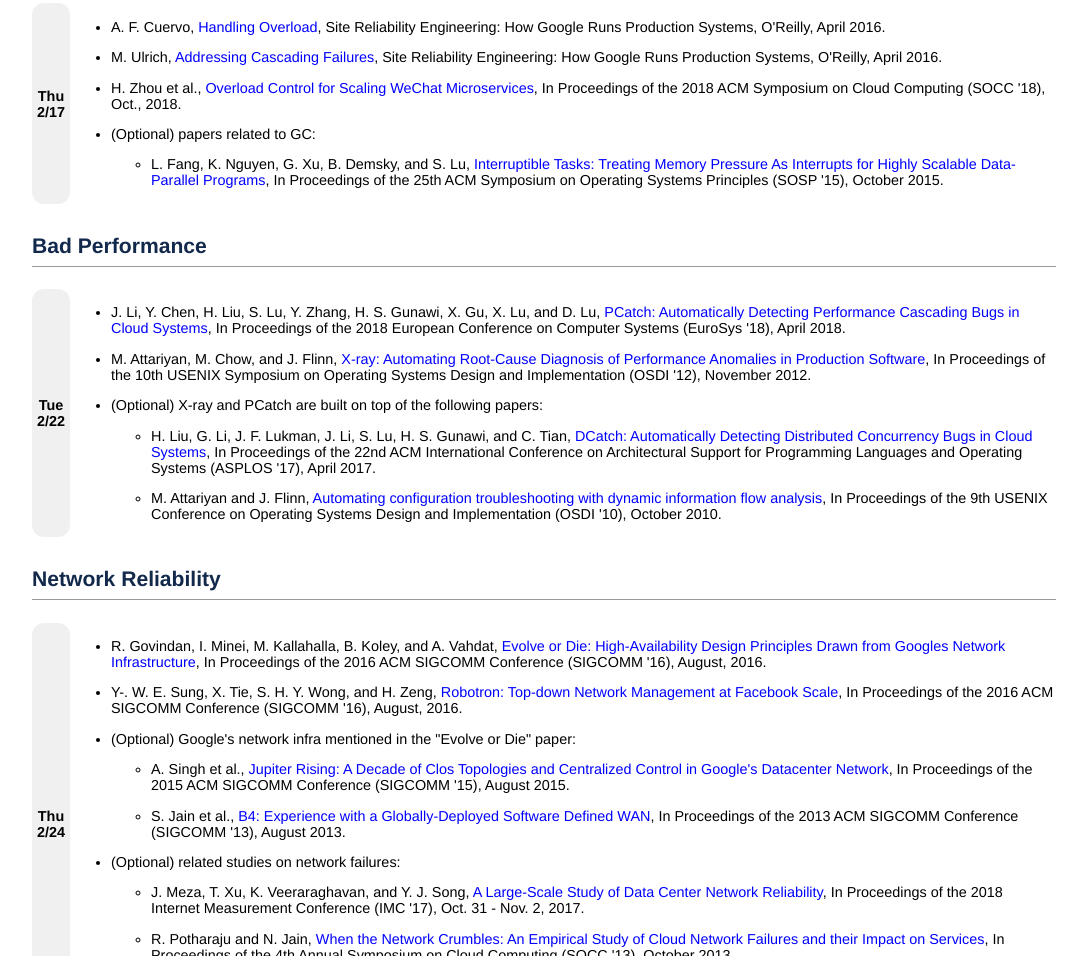
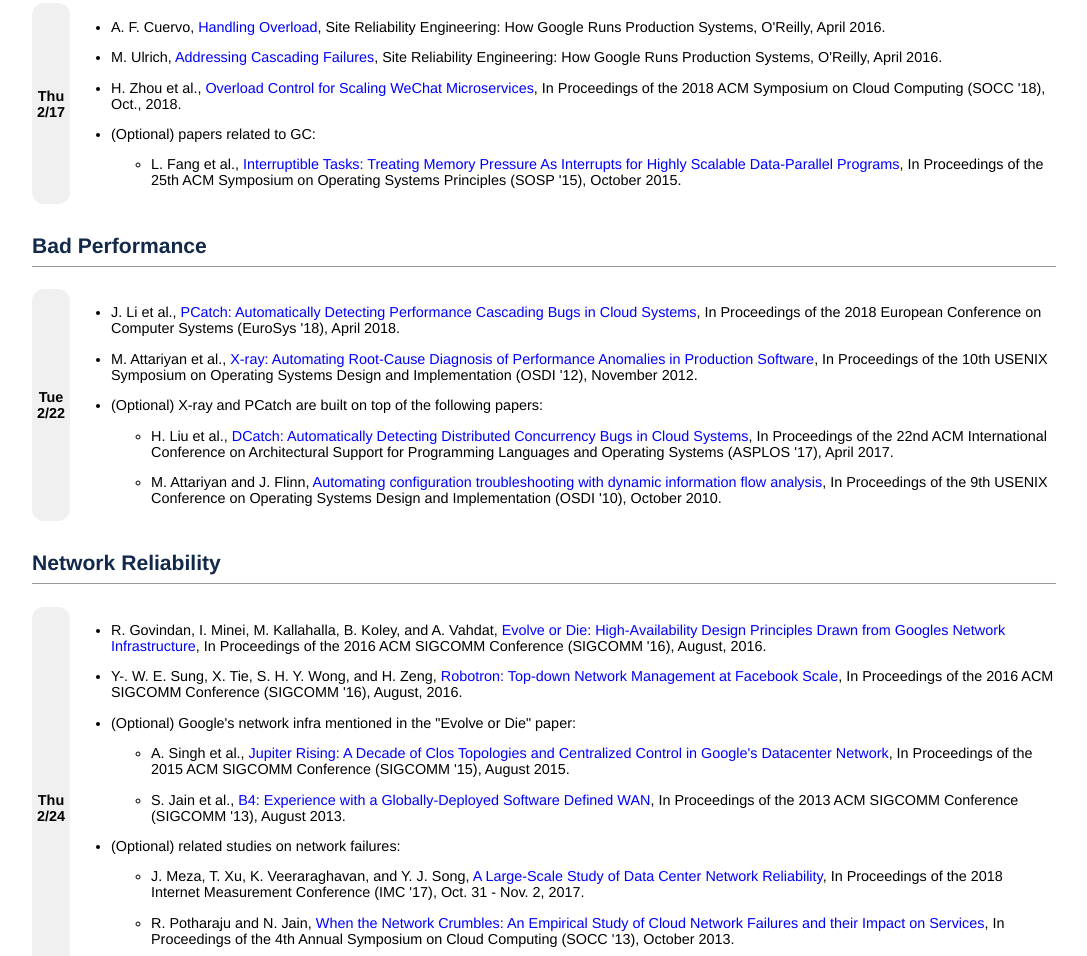
Before and after one commit to cs598txu-uiuc/cs598txu-uiuc.github.io, a plain HTML site: page spring22/readings.html in a window 1280 px wide. Shown: the part 3325-4281 px from the top of the page, without its empty margins (96-1183 px from the left). Drawn offline with Linux system fonts and the light colour scheme.

Commit message:
Update readings.html

```diff
--- a/spring22/readings.html
+++ b/spring22/readings.html
@@ -733,7 +733,7 @@
                           <li> (Optional) papers related to GC:
                                <p></p>
                             <ul>
-                                <li> L. Fang, K. Nguyen, G. Xu, B. Demsky, and S. Lu,
+                                <li> L. Fang et al.,
                                 <a class="paperlink" href="https://people.cs.uchicago.edu/~shanlu/paper/sosp15-itask.pdf" target="_blank">Interruptible
                                 Tasks: Treating Memory Pressure As Interrupts
                                 for Highly Scalable Data-Parallel Programs</a>,
@@ -778,15 +778,14 @@
                     <td class="date"><a name="6tu">Tue<br>2/22</a></td>
                     <td class="papers">
                         <ul>
-                            <li> J. Li, Y. Chen, H. Liu, S. Lu, Y. Zhang,
-                              H. S. Gunawi, X. Gu, X. Lu, and D. Lu,
+                            <li> J. Li et al.,
                                 <a class="paperlink" href="https://people.cs.uchicago.edu/~shanlu/paper/eurosys18.pdf" target="_blank">PCatch:
                                   Automatically Detecting Performance Cascading Bugs
                                   in Cloud Systems</a>,
                                   In Proceedings of the 2018 European Conference on Computer Systems (EuroSys '18), April 2018.
                                   <p></p>
                             </li>
-                            <li> M. Attariyan, M. Chow, and J. Flinn,
+                            <li> M. Attariyan et al.,
                                 <a class="paperlink" href="https://www.usenix.org/system/files/conference/osdi12/osdi12-final-33.pdf" target="_blank">X-ray:
                                   Automating Root-Cause Diagnosis of Performance
                                   Anomalies in Production Software</a>,
@@ -798,7 +797,7 @@
                             <li> (Optional) X-ray and PCatch are built on top of the following papers:
                                  <p></p>
                               <ul>
-                                  <li> H. Liu, G. Li, J. F. Lukman, J. Li, S. Lu, H. S. Gunawi, and C. Tian,
+                                  <li> H. Liu et al.,
                                     <a class="paperlink" href="https://people.cs.uchicago.edu/~shanlu/paper/asplos17-preprint.pdf" target="_blank">
                                       DCatch: Automatically Detecting Distributed Concurrency Bugs in Cloud Systems</a>,
                                       In Proceedings of the
```
